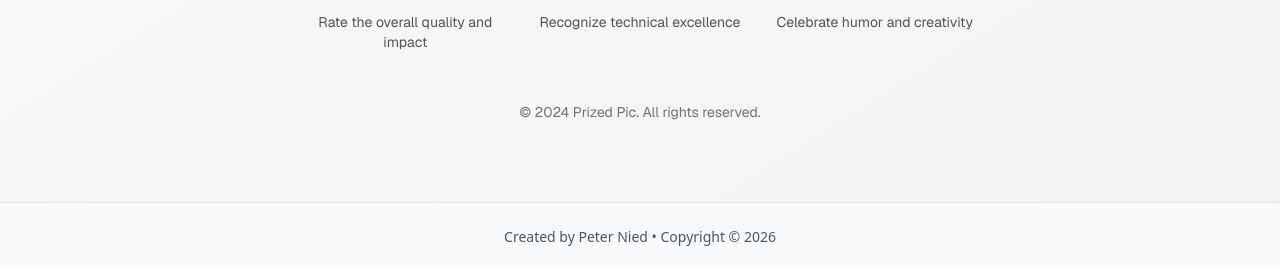
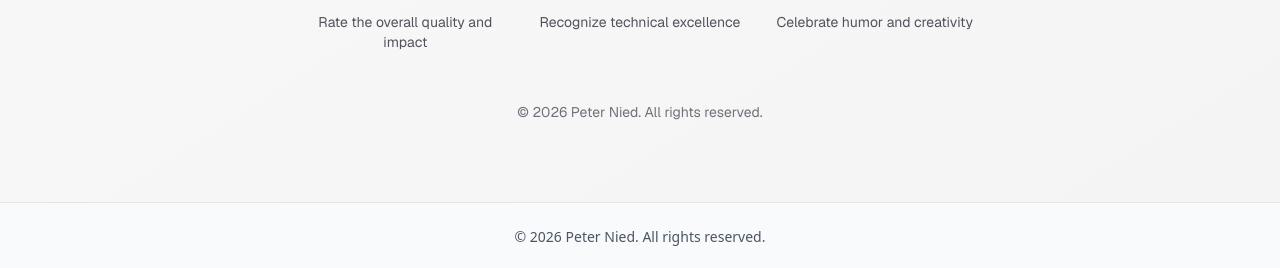
Before and after one commit to peternied/prizedpic, a Next.js app: page / in a window 1280 px wide. Shown: the part 671-939 px from the top of the page. Built offline with nearby package versions, Linux system fonts and the light colour scheme.

Commit message:
Fix copyright footer
Signed-off-by: Peter Nied <peternied@hotmail.com>

```diff
--- a/app/layout.tsx
+++ b/app/layout.tsx
@@ -1,6 +1,5 @@
 import type { Metadata } from "next";
 import { Geist, Geist_Mono } from "next/font/google";
-import Link from "next/link";
 import "./globals.css";
 
 const geistSans = Geist({
@@ -31,12 +30,9 @@ export default function RootLayout({
         <header className="border-b bg-white">
           <div className="container mx-auto px-4 py-4 flex justify-between items-center">
             <h1 className="text-2xl font-bold text-gray-900">Prized Pic</h1>
-            <Link
-              href="/submit"
-              className="px-4 py-2 bg-blue-600 text-white rounded-lg hover:bg-blue-700 transition-colors font-medium"
-            >
+            <button className="px-4 py-2 bg-blue-600 text-white rounded-lg hover:bg-blue-700 transition-colors font-medium">
               Submit Photo
-            </Link>
+            </button>
           </div>
         </header>
 
@@ -44,7 +40,7 @@ export default function RootLayout({
 
         <footer className="border-t bg-gray-50 mt-auto">
           <div className="container mx-auto px-4 py-6 text-center text-sm text-gray-600">
-            <p>Created by Peter Nied • Copyright © 2026</p>
+            © 2026 Peter Nied. All rights reserved.
           </div>
         </footer>
       </body>
--- a/app/page.tsx
+++ b/app/page.tsx
@@ -67,7 +67,7 @@ export default function Home() {
         </div>
 
         <footer className="text-sm text-zinc-500 dark:text-zinc-400 pt-8">
-          © 2024 Prized Pic. All rights reserved.
+          © 2026 Peter Nied. All rights reserved.
         </footer>
       </main>
     </div>
```
